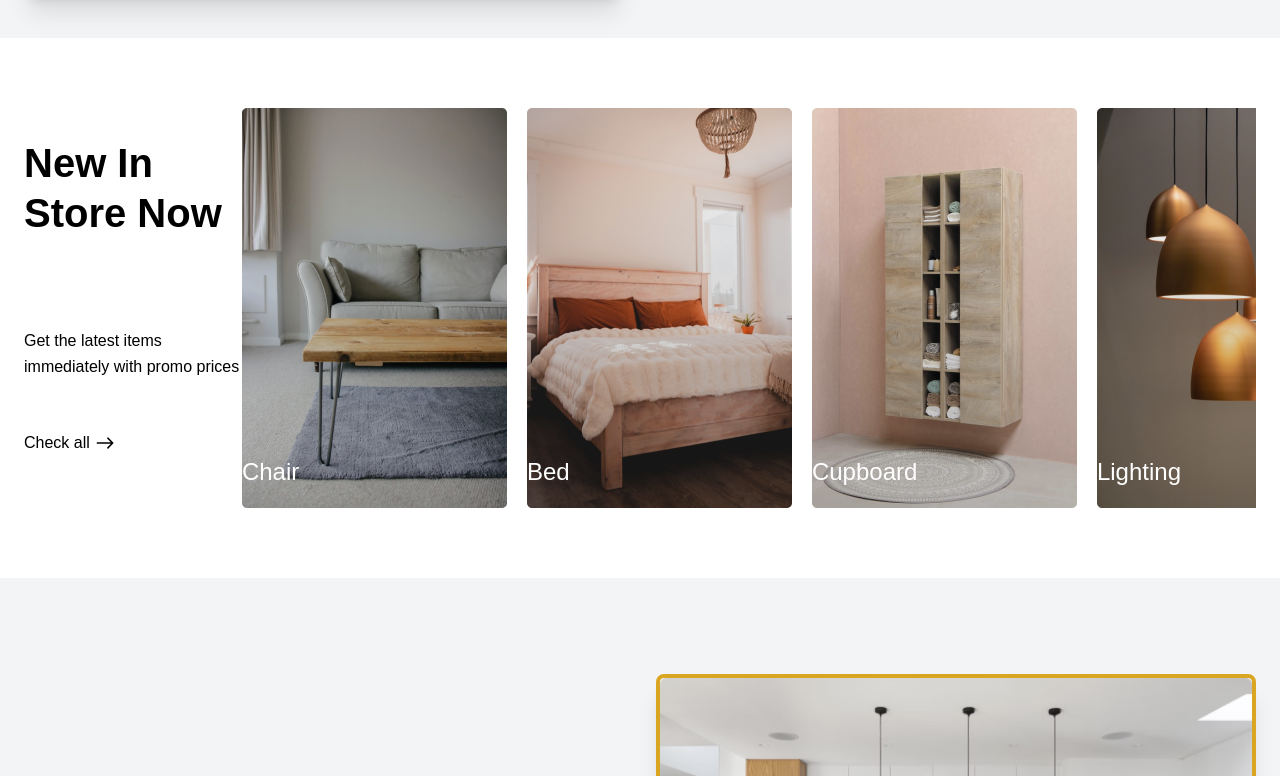
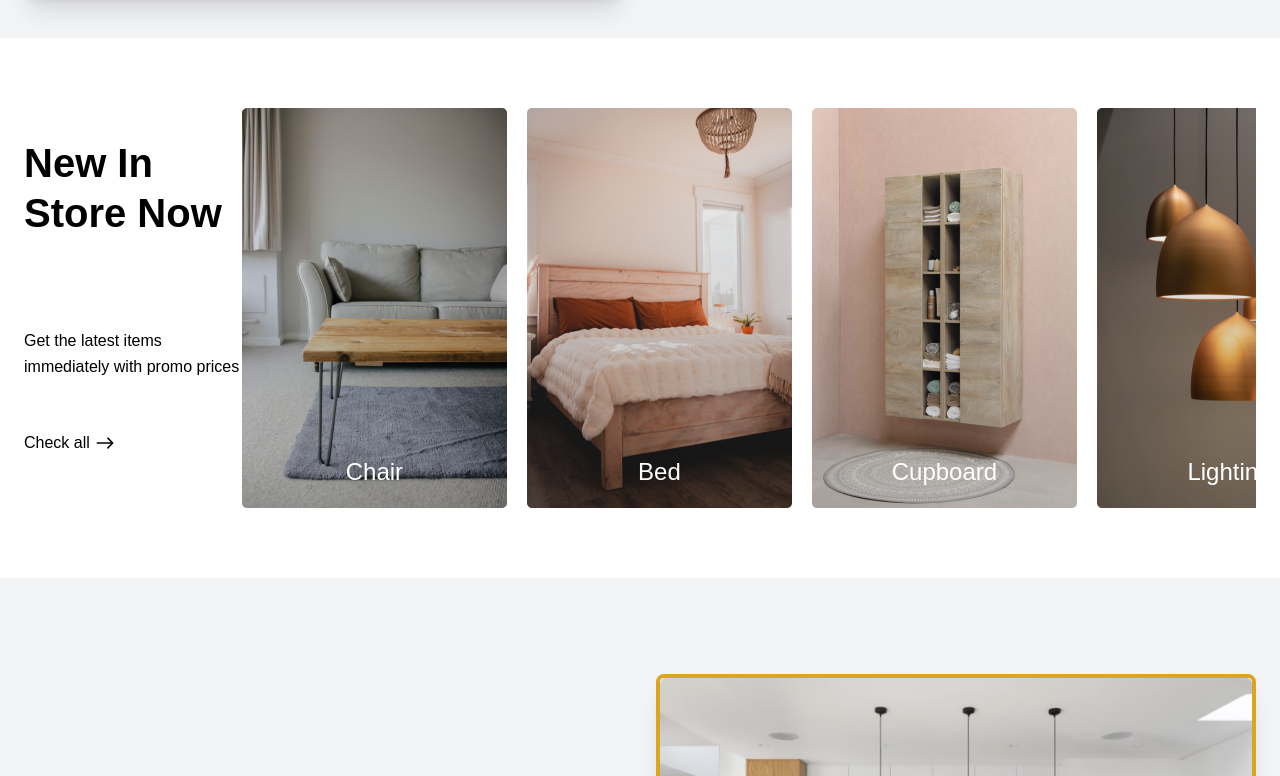
Before and after one commit to okikithebear/Woodpentry, a React (Create React App) app: page / in a window 1280 px wide. Shown: the part 1484-2260 px from the top of the page. Built offline with nearby package versions, Linux system fonts and the light colour scheme; the HTML template or start-up script is replaced by a standard one.

Commit message:
Initial commit

```diff
--- a/src/components/NewItemsSlider.js
+++ b/src/components/NewItemsSlider.js
@@ -24,9 +24,9 @@ const NewItemsSlider = () => {
       {newInStore.products.map((product, index) => {
         return (
           <SwiperSlide className='max-w-[265px]' key={index}>
-            <div>
+            <div className='relative'>
               <img src={product.image.type} alt='' className='max-w-full' />
-              <div className='absolute text-white bottom-[20px] w-ful text-center text-[18px] lg:text-2xl font-medium capitalize'>
+              <div className='absolute text-white bottom-[20px] w-full text-center text-[18px] lg:text-2xl font-medium capitalize'>
                 {product.name}
               </div>
             </div>
```
